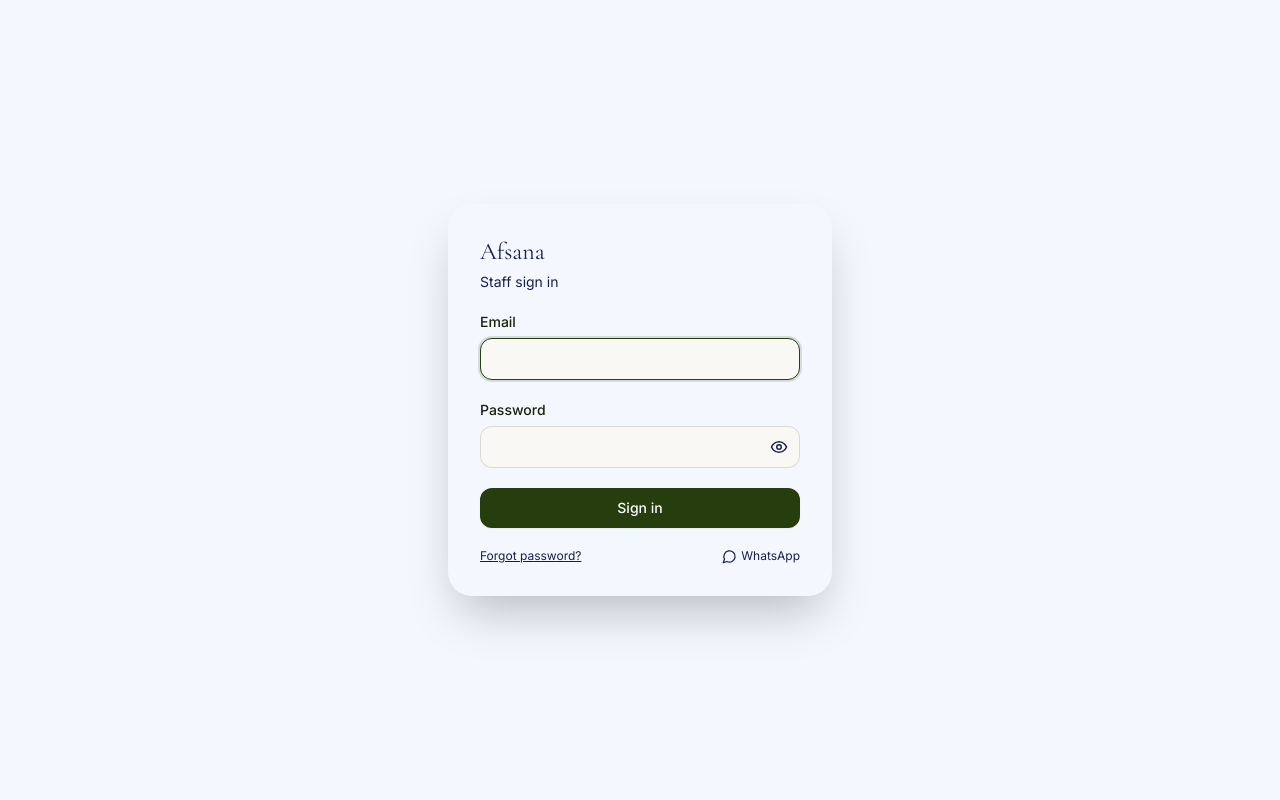
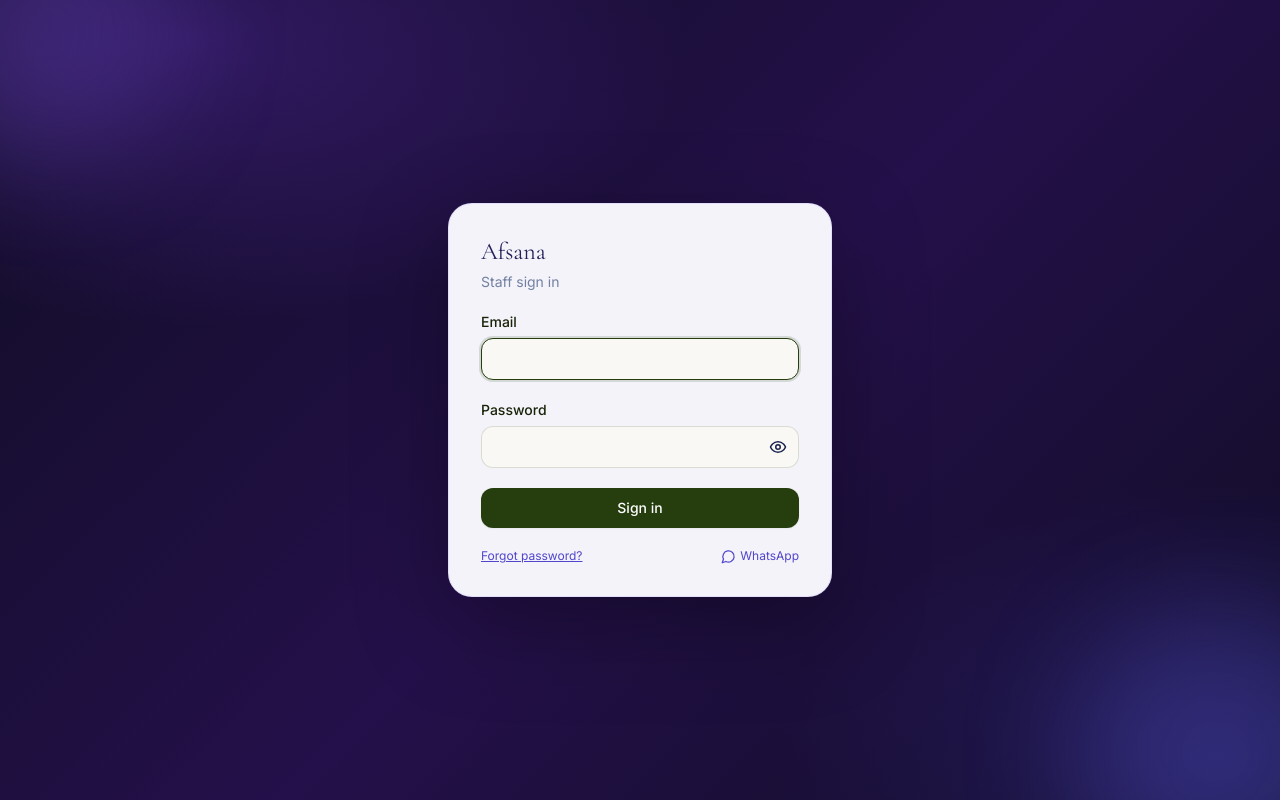
Before and after one commit to SyedHassanali24/afsana-perfumes11, a React (Vite) app: page /admin/login in a window 1280 px wide. Built offline with nearby package versions, Linux system fonts and the light colour scheme; no server answers.

Commit message:
Restore purple dashboard theme in light mode

```diff
--- a/src/styles/purple-restore.css
+++ b/src/styles/purple-restore.css
@@ -55,3 +55,17 @@
 .storefront-theme .hero:after{background:radial-gradient(circle at 82% 28%,rgba(199,169,210,.18),transparent 23%),radial-gradient(circle at 22% 74%,rgba(123,0,58,.18),transparent 24%),linear-gradient(135deg,transparent 35%,rgba(200,161,95,.06),transparent 65%)!important}
 .storefront-theme footer{background:radial-gradient(circle at 86% 18%,rgba(116,61,120,.24),transparent 25%),radial-gradient(circle at 15% 82%,rgba(200,161,95,.10),transparent 24%),#0d090f!important}
 .storefront-theme .product-card-stage,.storefront-theme .main-product-stage{background:radial-gradient(circle at 50% 22%,rgba(199,169,210,.18),transparent 30%),linear-gradient(145deg,#fbf8fc,#eee5f0)!important}
+
+
+/* Admin/login restoration: keep the original purple Tailwind dashboard palette. */
+:root{--bg:#F5F7FF;--surface:#FFFFFF;--surface-raised:#FAFBFF;--border:#E7EAF4;--ink:#17204A;--ink-muted:#7280A2;--gold:#B4874B;--gold-soft:#F5EBDD;--primary:#4F46E5;--primary-hover:#4338CA;--primary-soft:#EEF0FF;--primary-soft-border:#C9CDFF;--table-head:#F8F9FF;--table-row-hover:#FAFBFF;--nav:#3035AD;--nav-muted:#D8DCFF;--nav-active:#FFFFFF;--nav-active-bg:rgba(255,255,255,.15)}
+.admin-shell{background:radial-gradient(900px 420px at 86% -8%,rgba(124,58,237,.14),transparent 62%),radial-gradient(700px 420px at 30% 110%,rgba(99,102,241,.09),transparent 60%),linear-gradient(135deg,#f8f8ff 0%,#eef0ff 48%,#f8f8ff 100%)!important;color:#17204a!important}
+.admin-shell:before{background:radial-gradient(circle at 70% 30%,rgba(255,255,255,.78),transparent 34%)!important}
+.admin-login-shell{background:radial-gradient(900px 520px at 15% 5%,rgba(124,58,237,.28),transparent 55%),radial-gradient(760px 480px at 95% 95%,rgba(79,70,229,.24),transparent 58%),linear-gradient(135deg,#100d24 0%,#24104a 52%,#100d24 100%);color:#fff}
+.admin-login-glow{position:absolute;border-radius:9999px;filter:blur(54px);pointer-events:none}
+.admin-login-glow-one{top:-6rem;left:-5rem;width:16rem;height:16rem;background:rgba(139,92,246,.22)}
+.admin-login-glow-two{right:-5rem;bottom:-6rem;width:18rem;height:18rem;background:rgba(99,102,241,.22)}
+.admin-login-card{background:rgba(250,251,255,.97);border:1px solid rgba(196,181,253,.34);color:#17204a;box-shadow:0 28px 90px rgba(0,0,0,.34)}
+.admin-login-brand{color:#24205a}.admin-login-subtitle{color:#7280a2}.admin-login-link{color:#5145cd}.admin-login-error{color:#c2415b}
+.admin-login-modal{background:rgba(10,8,25,.72);backdrop-filter:blur(8px)}
+:root[data-theme="dark"] .admin-shell{background:radial-gradient(850px 500px at 78% -8%,rgba(124,58,237,.25),transparent 58%),radial-gradient(700px 430px at 5% 92%,rgba(37,99,235,.15),transparent 58%),linear-gradient(145deg,#070918 0%,#0b1025 48%,#080a18 100%)!important;color:#f8faff!important}
```
